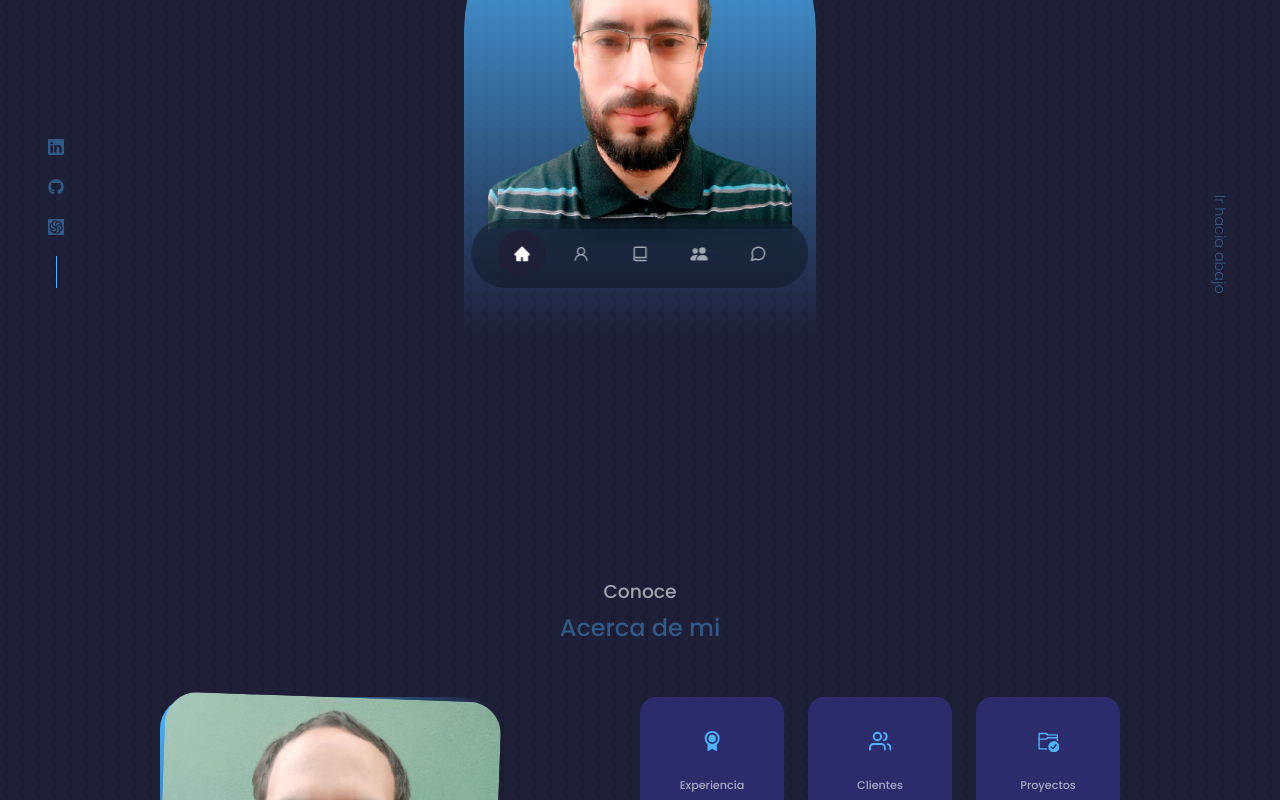
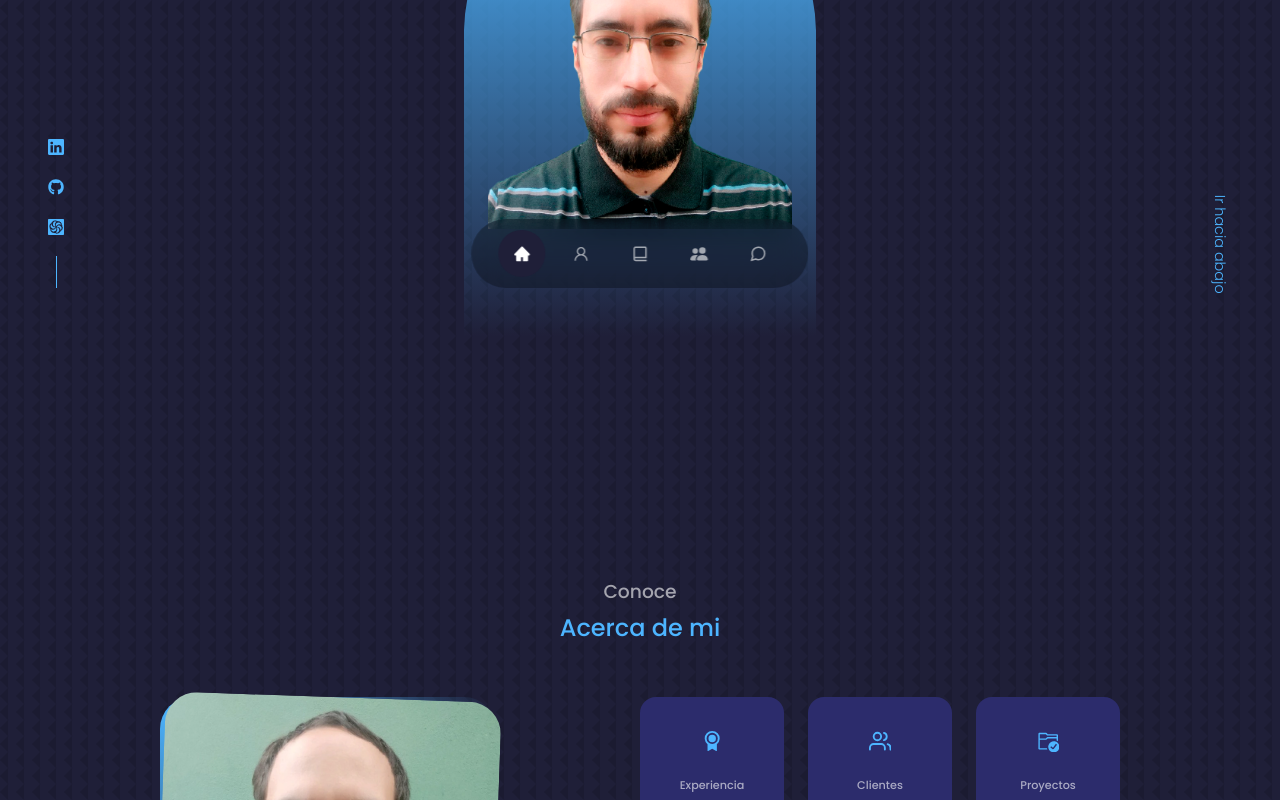
Before and after one commit to Flaviodc7/portfolio-flaviodc, a React (Create React App) app: page / in a window 1280 px wide. Shown: the part 480-1280 px from the top of the page. Built offline with nearby package versions, Linux system fonts and the light colour scheme.

Commit message:
Editando estilos index

```diff
--- a/src/components/header/header.css
+++ b/src/components/header/header.css
@@ -26,6 +26,7 @@ header {
   position: absolute;
   left: 3rem;
   bottom: 10rem;
+
 }
 
 .header__socials::after {
--- a/src/index.css
+++ b/src/index.css
@@ -67,7 +67,7 @@ section > h3 {
 }
 
 section > h2 {
-  color: var(--color-primary-variant);
+  color: var(--color-primary);
   margin-bottom: 3rem;
 }
 
@@ -76,7 +76,7 @@ section > h2 {
 }
 
 a {
-  color: var(--color-primary-variant);
+  color: var(--color-primary);
   transition: var(--transition);
 }
 
```
